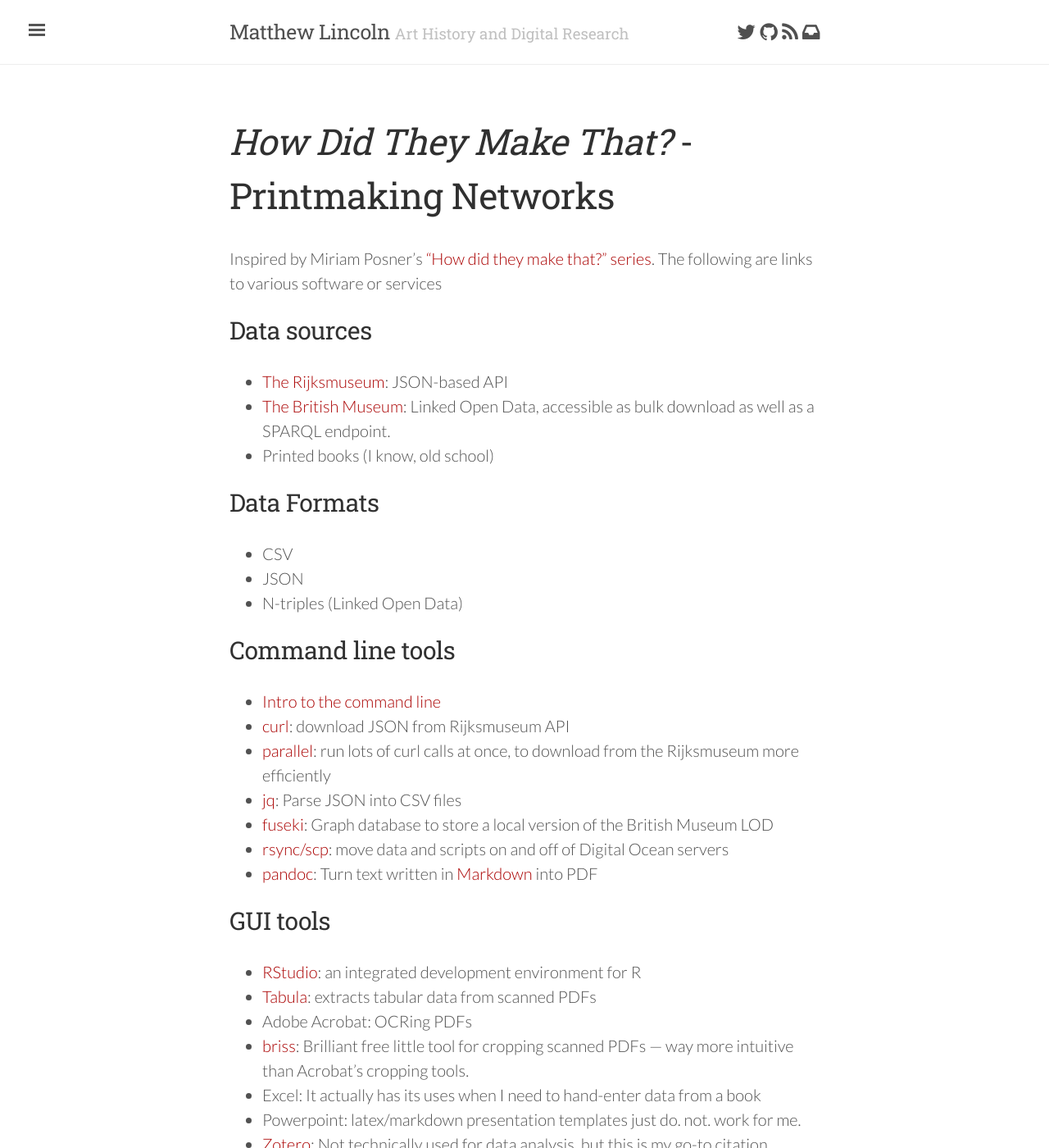
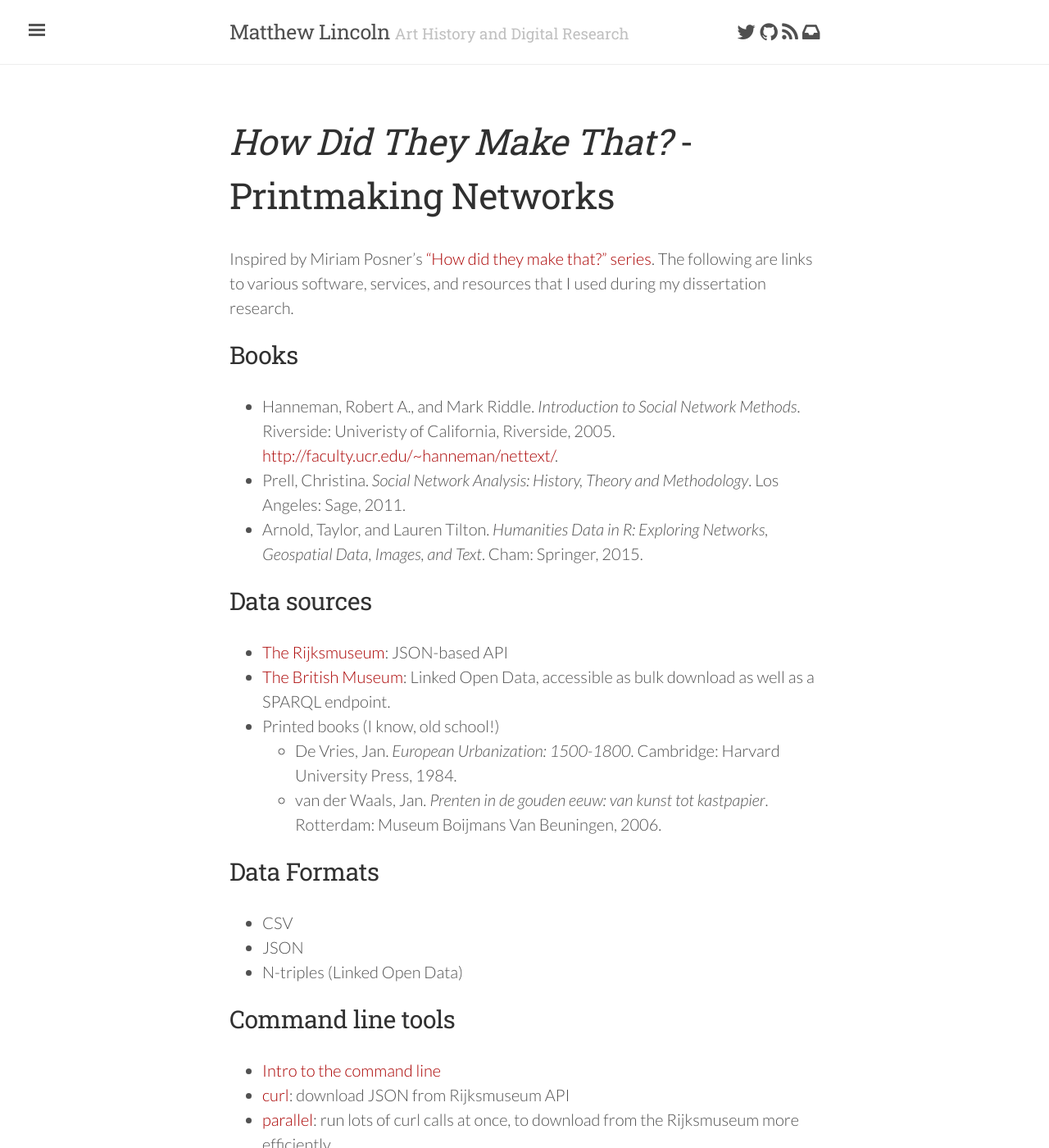
Before and after one commit to mdlincoln/mdlincoln.github.io, a Jekyll site: the page built from pages/how-did-they-make-that.md, in a window 1280 px wide and 1400 px high. Shown: the whole window at 82% size. Built offline with Jekyll 4.4.1, drawn with Linux system fonts in a browser that asks for light colours; nearby versions of some CDN libraries.

Commit message:
reference some printed books

```diff
--- a/pages/how-did-they-make-that.md
+++ b/pages/how-did-they-make-that.md
@@ -5,13 +5,21 @@
 ---
 
 Inspired by Miriam Posner's ["How did they make that?" series](http://miriamposner.com/blog/how-did-they-make-that/).
-The following are links to various software or services
+The following are links to various software, services, and resources that I used during my dissertation research.
+
+## Books
+
+- Hanneman, Robert A., and Mark Riddle. _Introduction to Social Network Methods_. Riverside: Univeristy of California, Riverside, 2005. <http://faculty.ucr.edu/~hanneman/nettext/>.
+- Prell, Christina. _Social Network Analysis: History, Theory and Methodology_. Los Angeles: Sage, 2011.
+- Arnold, Taylor, and Lauren Tilton. _Humanities Data in R: Exploring Networks, Geospatial Data, Images, and Text_. Cham: Springer, 2015.
 
 ## Data sources
 
 - [The Rijksmuseum](http://rijksmuseum.github.io/): JSON-based API
 - [The British Museum](http://collection.britishmuseum.org/): Linked Open Data, accessible as bulk download as well as a SPARQL endpoint.
-- Printed books (I know, old school)
+- Printed books (I know, old school!)
+    - De Vries, Jan. _European Urbanization: 1500-1800_. Cambridge: Harvard University Press, 1984.
+    - van der Waals, Jan. _Prenten in de gouden eeuw: van kunst tot kastpapier_. Rotterdam: Museum Boijmans Van Beuningen, 2006.
 
 ## Data Formats
 
```
